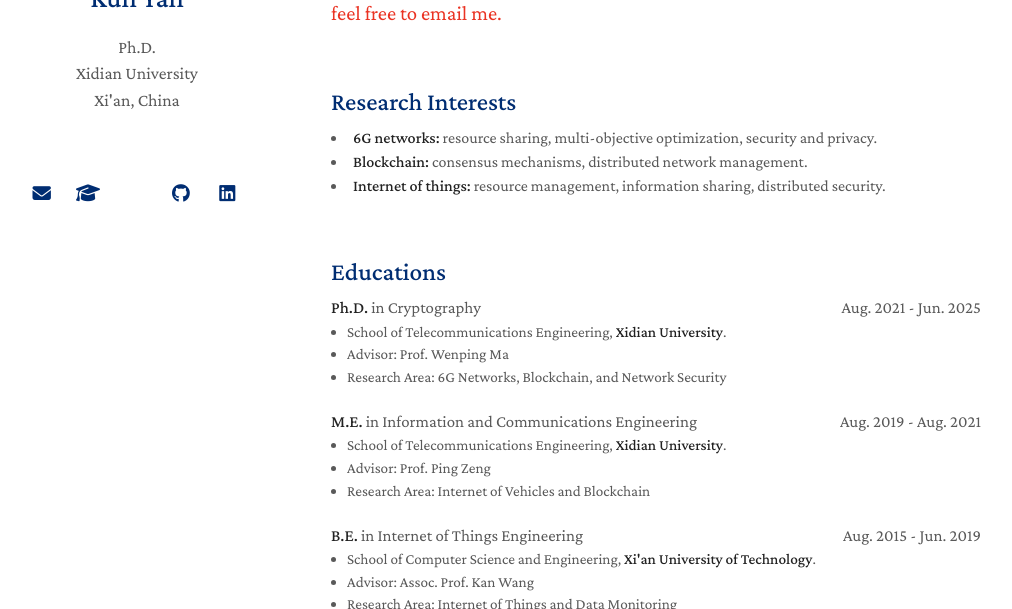
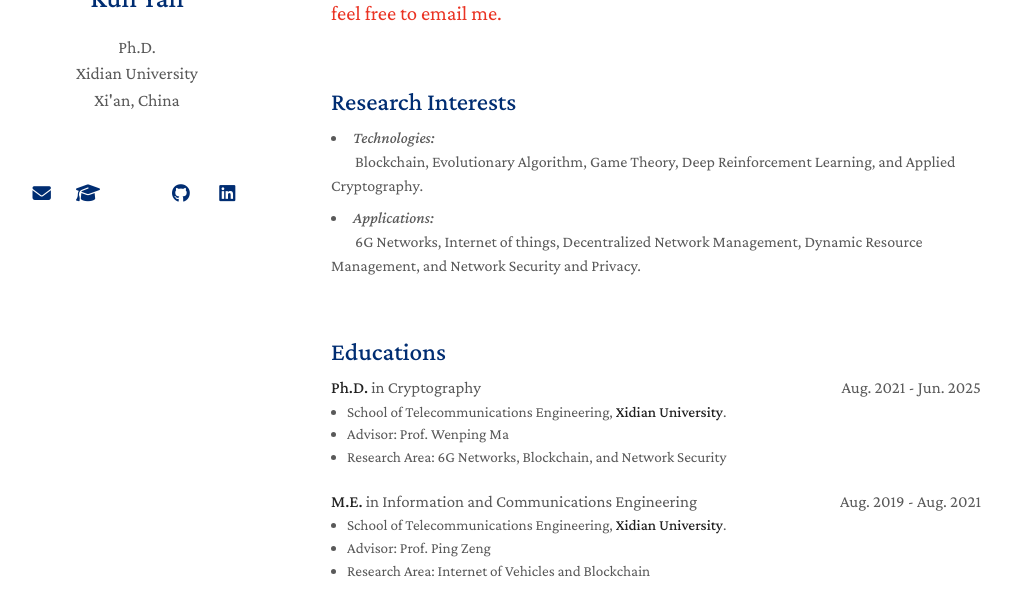
Before and after one commit to QuinYim/quinyim.github.io, a Jekyll site: the page built from index.md, in a window 1280 px wide and 900 px high, cut to the strip 291-900 px from the top of the window. Shown: the whole strip, without its empty margins (139-1151 px from the left). Built offline with Jekyll 4.4.1, drawn with Linux system fonts in a browser that asks for light colours; a style sheet for code colours, icons or effects is not loaded.

Commit message:
Update interests.md

```diff
--- a/_includes/interests.md
+++ b/_includes/interests.md
@@ -3,7 +3,15 @@
 <h2 style="margin: 60px 0px 10px;">Research Interests</h2>
 
 <ul style="margin: 0; padding-left: 0; list-style-position: inside;">
-    <li><strong>6G networks:</strong> resource sharing, multi-objective optimization, security and privacy.</li>
+    <!-- <li><strong>6G networks:</strong> resource sharing, multi-objective optimization, security and privacy.</li>
     <li><strong>Blockchain:</strong> consensus mechanisms, distributed network management.</li>
-    <li><strong>Internet of things:</strong> resource management, information sharing, distributed security.</li>
+    <li><strong>Internet of things:</strong> resource management, information sharing, distributed security.</li> -->
+    <li>
+        <em>Technologies:</em><br>
+        <span style="padding-left: 1.5em;">Blockchain, Evolutionary Algorithm, Game Theory, Deep Reinforcement Learning, and Applied Cryptography.</span>
+    </li>
+    <li style="margin-top: 0.5em;">
+        <em>Applications:</em><br>
+        <span style="padding-left: 1.5em;">6G Networks, Internet of things, Decentralized Network Management, Dynamic Resource Management, and Network Security and Privacy.</span>
+    </li>
 </ul>
```
